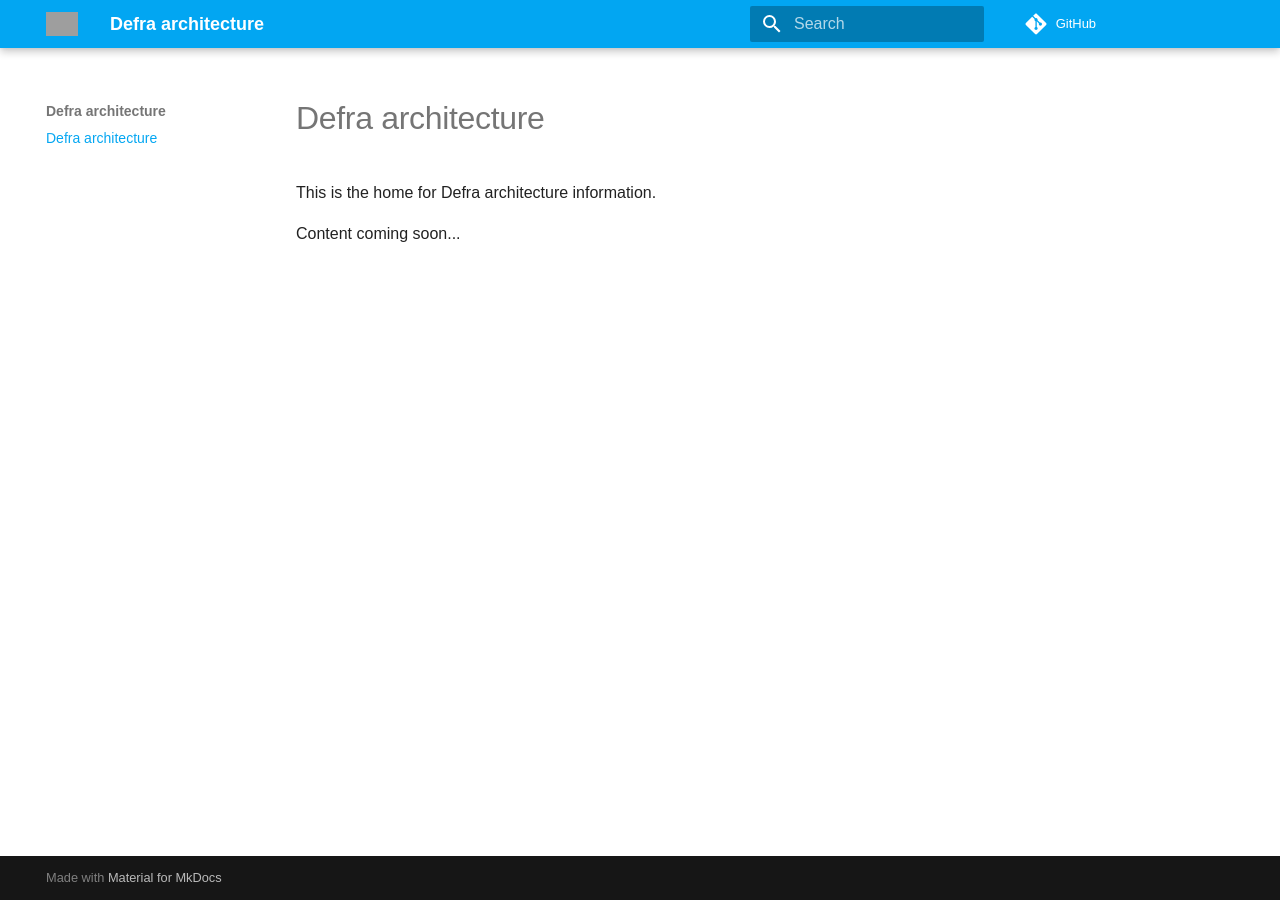
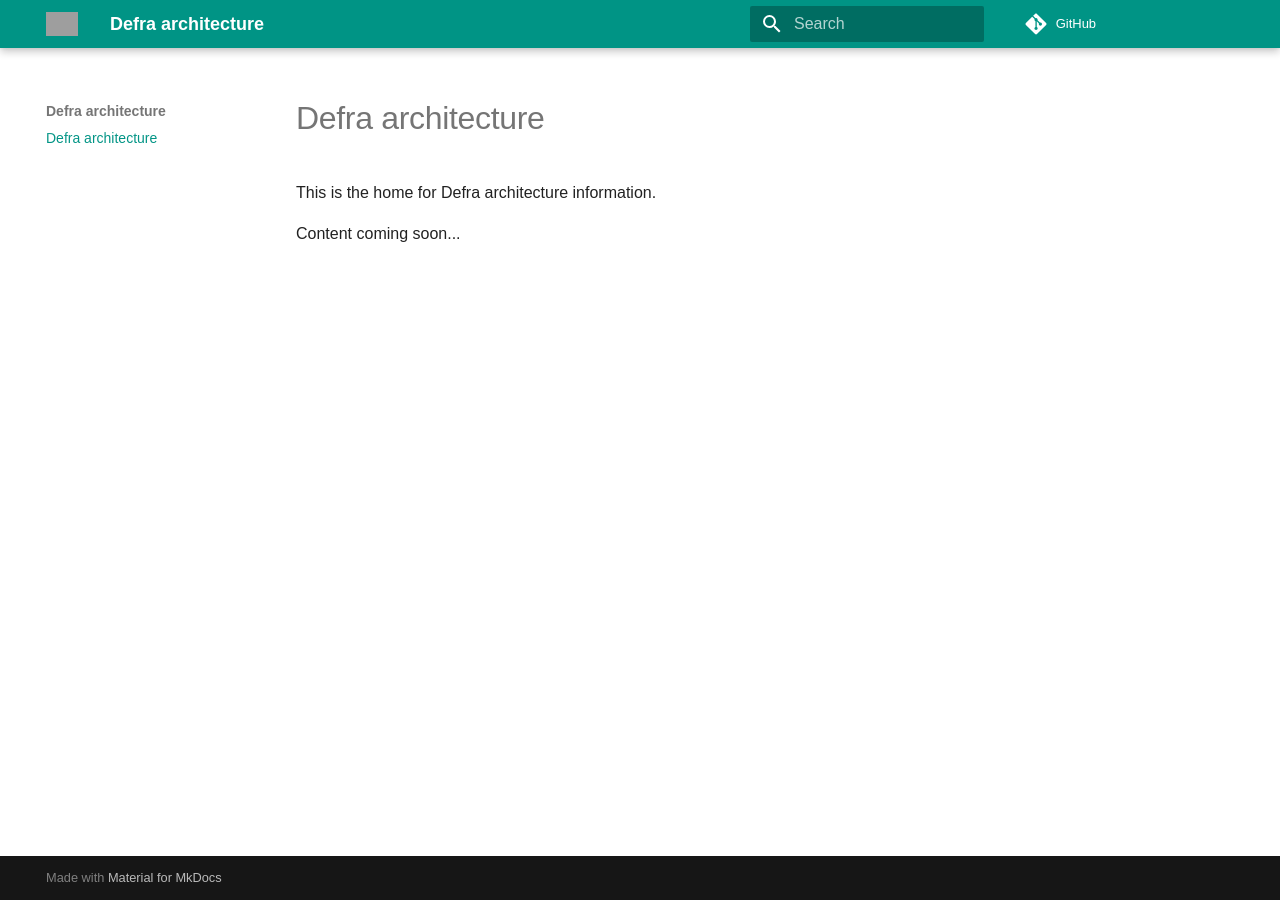
Before and after one commit to DEFRA/architecture, an MkDocs documentation site: the page built from docs/README.md, in a window 1280 px wide. Built offline with MkDocs 1.6.1 and Material for MkDocs 9.7.7, drawn with Linux system fonts in a browser that asks for light colours; some web fonts are replaced; comment, search, counter and statistics services are not loaded; grey boxes are pictures that could not be loaded.

Commit message:
Update mkdocs.yml
Updated header colour.

```diff
--- a/mkdocs.yml
+++ b/mkdocs.yml
@@ -5,7 +5,7 @@ theme:
   logo: img/code-white.png
   favicon: img/code-black.png
   palette:
-    primary: light blue
+    primary: teal
   font:
     text: 'Arial'
     code: 'Roboto Mono'
```
